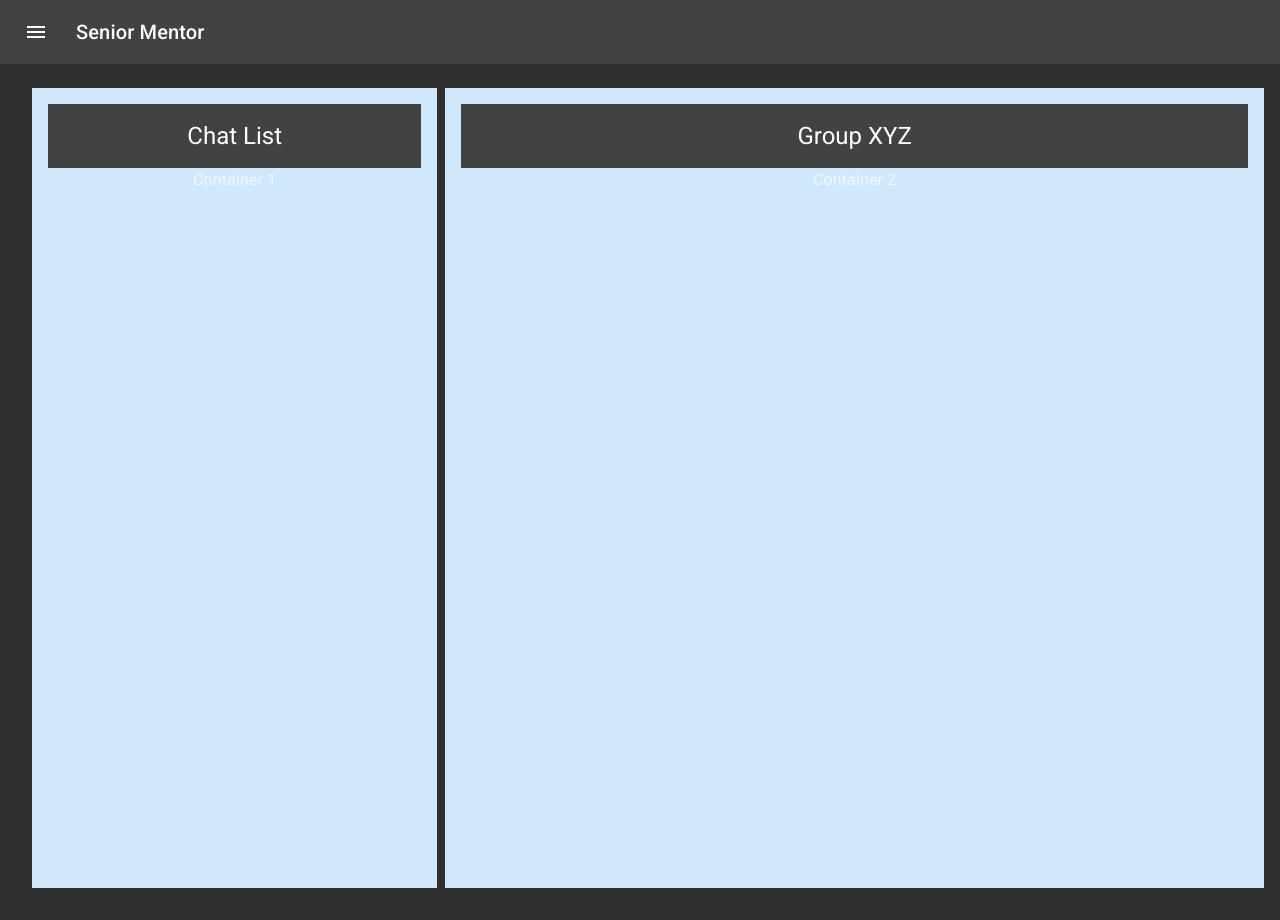
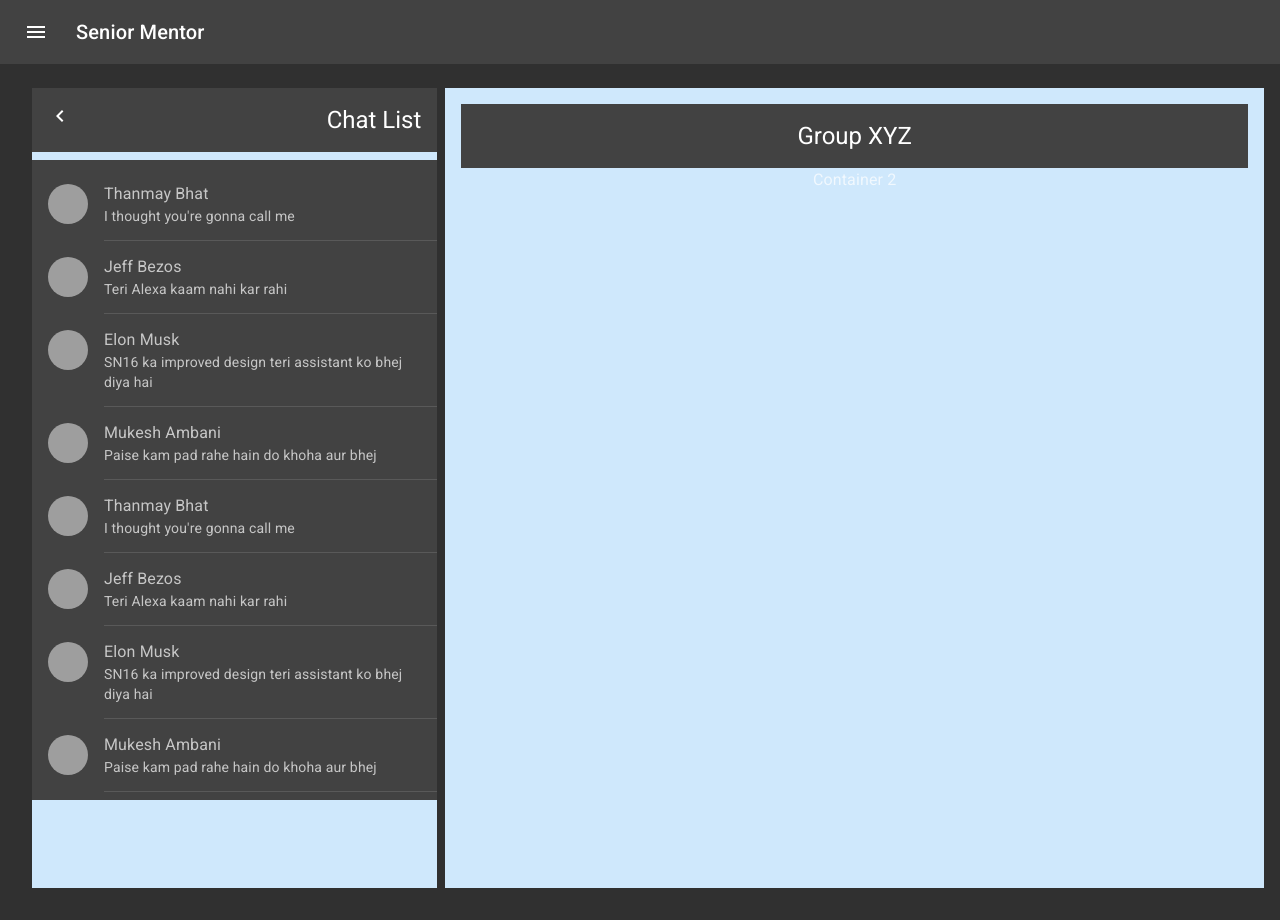
Before and after one commit to SeniorMentor/client, a React (Create React App) app: page /chat in a window 1280 px wide. Built offline with nearby package versions, Linux system fonts and the light colour scheme; grey boxes are pictures that could not be loaded.

Commit message:
design of chat left part half complete

```diff
--- a/src/components/ChatLeft/ChatLeft.jsx
+++ b/src/components/ChatLeft/ChatLeft.jsx
@@ -1,33 +1,89 @@
 import React from 'react';
+import {Link} from "react-router-dom"
 import { makeStyles } from '@material-ui/core/styles';
 import Container from '@material-ui/core/Container';
 import Typography from '@material-ui/core/Typography';
+import PersonBox from './PersonBox/PersonBox';
+import List from '@material-ui/core/List';
+import ListItem from '@material-ui/core/ListItem';
+import Divider from '@material-ui/core/Divider';
+import ChevronLeftIcon from '@material-ui/icons/ChevronLeft';
+import Box from '@material-ui/core/Box';
+
 
 const useStyles = makeStyles((theme) => ({
     container: {
         margin : theme.spacing(1),
-        padding: theme.spacing(2),
+        padding: theme.spacing(0),
         textAlign: 'center',
         color: theme.palette.text.secondary,
+        overflow : 'auto'
+    },
+    list : {
+      width: '100%',
+      backgroundColor: theme.palette.background.paper
     },
     infobar : {
+      position : "sticky",
       backgroundColor : "#424242",
       padding : theme.spacing(2),
+      top : theme.spacing(0),
       textAlign : 'center',
-      color : "white"
+      color : "white",
+      marginBottom : theme.spacing(1),
+      zIndex : "1"
+    },
+    infobarIn : {
+      display : "inline-block"
     }
 }));
+
+const arr = [
+  {
+    chatName : "Thanmay Bhat",
+    lastMessage : "I thought you're gonna call me"
+  },{
+    chatName : "Jeff Bezos",
+    lastMessage : "Teri Alexa kaam nahi kar rahi"
+  },{
+    chatName : "Elon Musk",
+    lastMessage : "SN16 ka improved design teri assistant ko bhej diya hai"
+  },{
+    chatName : "Mukesh Ambani",
+    lastMessage : "Paise kam pad rahe hain do khoha aur bhej"
+  }
+]
 
 const ChatLeft = () => {
     const classes = useStyles();
     return (
         <Container maxWidth="lg" className={classes.container} style={{ backgroundColor: '#cfe8fc', height: '100vh' }}>
-            <Typography variant="h5" className={classes.infobar}>
-              Chat List
+            {/*<Container style={{ position:"fixed" }}> */}
+              <Container className={classes.infobar}>
+                <Box display="flex" justifyContent="space-between">
+                  <Box><Link to="/"><ChevronLeftIcon style={{color:"white"}}/></Link></Box>
+                  <Box><Typography variant="h5">Chat List</Typography></Box>
+                </Box>
+              </Container>
+            {/*</Container> */}
+            <Typography component="div">
+              <List className={classes.list}>
+                {arr.map((x)=>{
+                  return(<>
+                    <PersonBox chatHead={x.chatName} lastMessage={x.lastMessage}/>
+                    <Divider variant="inset" component="li" />
+                  </>)
+                })}
+                {arr.map((x)=>{
+                  return(<>
+                    <PersonBox chatHead={x.chatName} lastMessage={x.lastMessage}/>
+                    <Divider variant="inset" component="li" />
+                  </>)
+                })}
+              </List>
             </Typography>
-            <Typography component="div">
-              Container 1
-            </Typography>
+
+
         </Container>
     )
 }
--- /dev/null
+++ b/src/components/ChatLeft/PersonBox/PersonBox.jsx
@@ -0,0 +1,51 @@
+import React from 'react';
+import { makeStyles } from '@material-ui/core/styles';
+import List from '@material-ui/core/List';
+import ListItem from '@material-ui/core/ListItem';
+import Divider from '@material-ui/core/Divider';
+import ListItemText from '@material-ui/core/ListItemText';
+import ListItemAvatar from '@material-ui/core/ListItemAvatar';
+import Avatar from '@material-ui/core/Avatar';
+import Typography from '@material-ui/core/Typography';
+
+const useStyles = makeStyles((theme) => ({
+    root: {
+      width: '100%',
+      maxWidth: '36ch',
+      backgroundColor: theme.palette.background.paper,
+    },
+    inline: {
+      display: 'inline',
+    },
+}));
+
+
+const PersonBox = ({chatHead, lastMessage})=>{
+    const classes = useStyles();
+    return (
+        <ListItem alignItems="flex-start">
+        <ListItemAvatar>
+          <Avatar alt="Remy Sharp" src="/static/images/avatar/1.jpg" />
+        </ListItemAvatar>
+        <ListItemText
+          primary={chatHead}
+          secondary={
+            <React.Fragment>
+              {/* <Typography
+                component="span"
+                variant="body2"
+                className={classes.inline}
+                color="textPrimary"
+              >
+                Ali Connors
+              </Typography> */}
+              {lastMessage}
+            </React.Fragment>
+          }
+        />
+      </ListItem>
+
+    )
+}
+
+export default PersonBox;
```
